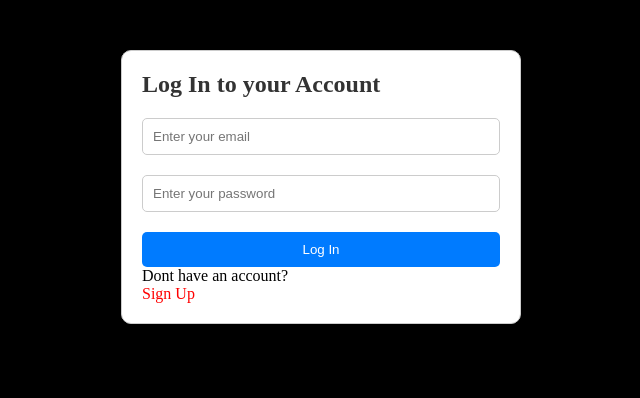
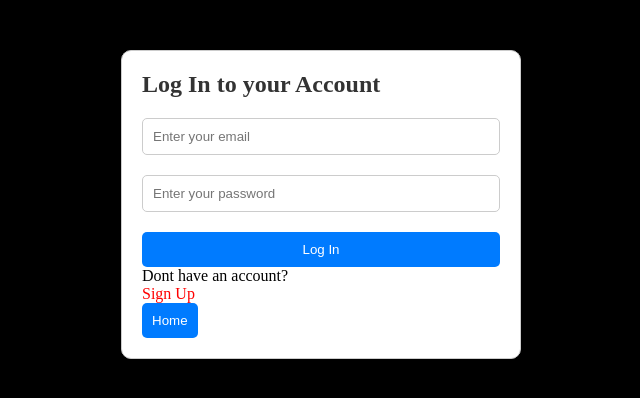
Before and after one commit to fatihfdan/movies-web, a React (Vite) app: page /signIn in a window 1280 px wide. Shown: the top 398 px of the page, without its empty margins (319-959 px from the left). Built offline with nearby package versions, Linux system fonts and the light colour scheme.

Commit message:
Movies Web
save

```diff
--- a/src/components/Auth/SignIn/SignIn.jsx
+++ b/src/components/Auth/SignIn/SignIn.jsx
@@ -31,6 +31,9 @@ const SignIn = () => {
       });
   };
 
+  const handleClickHome = () => {
+    navigate("/");
+  };
   return (
     <div className="sign-in">
       <div className="sign-in-container">
@@ -64,6 +67,7 @@ const SignIn = () => {
             Sign Up
           </div>
         </p>
+        <button onClick={handleClickHome}>Home</button>
       </div>
     </div>
   );
```
